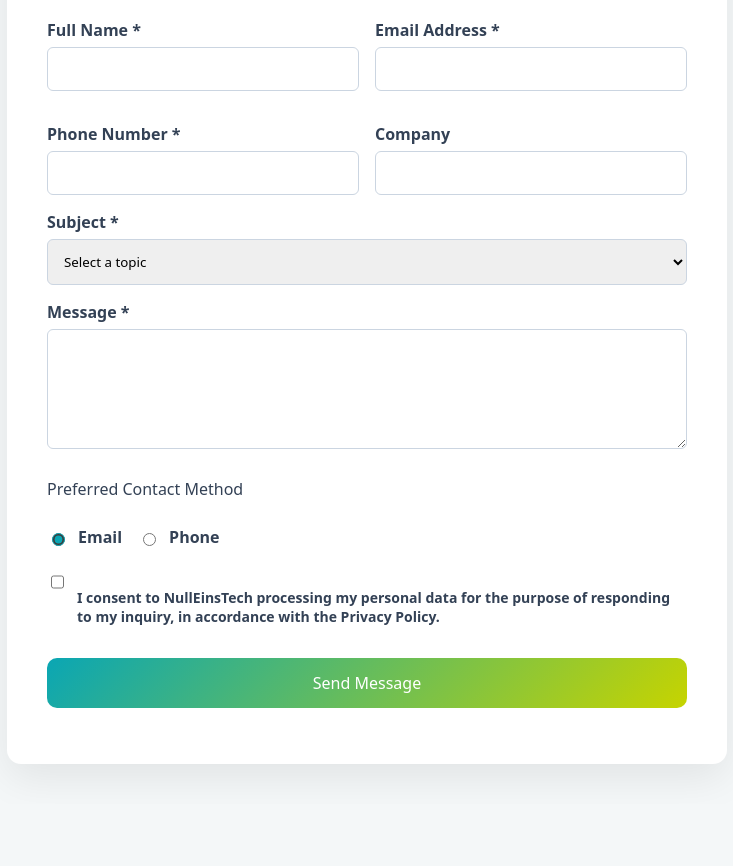
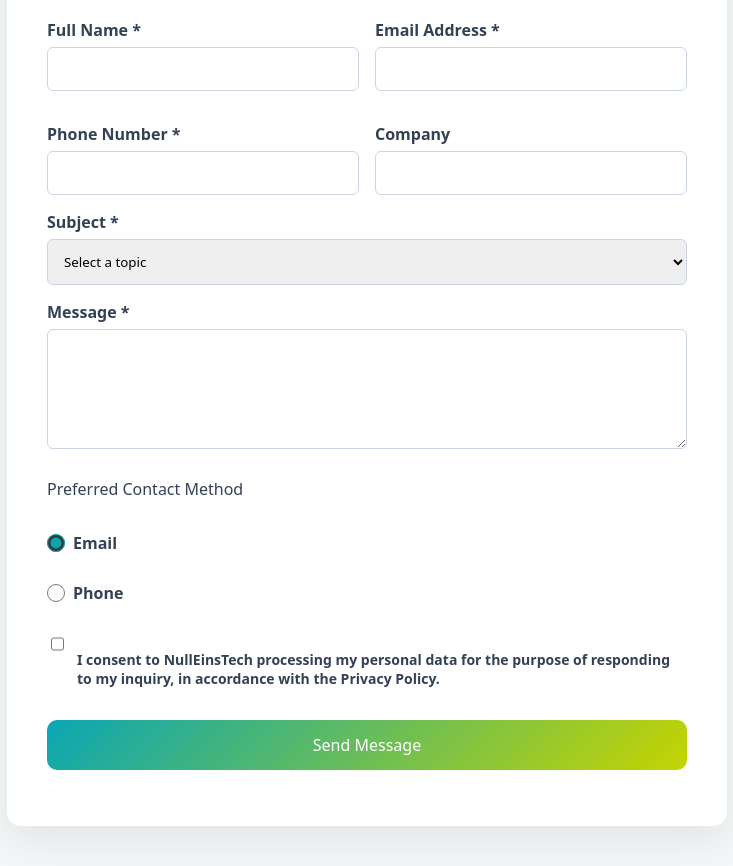
Before and after one commit to mhmdshahrour/nulleinstech, a plain HTML site: page index.html in a window 1280 px wide. Shown: the part 649-1515 px from the top of the page, without its empty margins (273-1006 px from the left). Before the commit the page ends 1453 px from the top, so only its background shows below. Drawn offline with nearby package versions, Linux system fonts and the light colour scheme.

Commit message:
styles.css

```diff
--- a/styles.css
+++ b/styles.css
@@ -83,15 +83,24 @@ textarea {
 
 .radio-options {
   display: flex;
-  gap: 16px;
+  flex-direction: column;
   margin-top: 10px;
 }
 
 .radio-item {
   display: flex;
   align-items: center;
-  gap: 10px;
   cursor: pointer;
+  padding: 6px 0;
+}
+
+/* iOS radio normalization */
+.radio-item input[type="radio"] {
+  margin: 0;
+  margin-right: 8px; /* 🔥 controls distance EXACTLY */
+  width: 18px;
+  height: 18px;
+  flex-shrink: 0;
 }
 
 .radio-item input {
```
